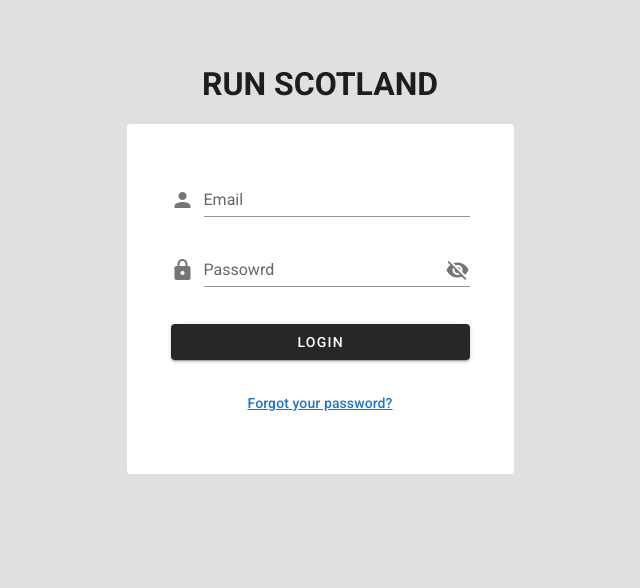
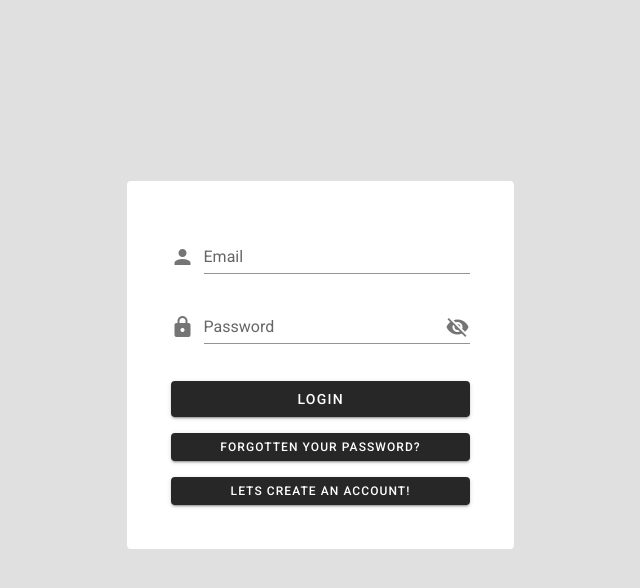
Before and after one commit to SamuelScotts/local-runs, a Vue app: page /login in a window 1280 px wide. Shown: the top 588 px of the page, without its empty margins (320-960 px from the left). Built offline with nearby package versions, Linux system fonts and the light colour scheme; no server answers.

Commit message:
Implemented sign-up ability with Firebase
Implemented sign-up ability with Firebase.  Still likely to amend UI, but functionality is there.

```diff
--- a/src/components/NavBar.vue
+++ b/src/components/NavBar.vue
@@ -6,6 +6,7 @@
         <v-select class="mt-6 mr-6" dense label="Choose your area..." dark solo :items="this.places" v-model="selectedPlace"></v-select>
         <v-autocomplete v-model="enteredRoute" :items="this.places" :search-input.sync="search" cache-items class="mr-6" dark dense hide-details label="Find a route..." solo @keypress.enter="submit()"></v-autocomplete>
         <AddRoute/>
+        <v-btn class="mr-4" @click="$router.push('/dashboard')" dark large>Profile</v-btn>
         <v-btn @click="logout(), $router.push('/login')" dark large>Logout</v-btn>
     </v-app-bar>
   </div>
--- a/src/store/index.js
+++ b/src/store/index.js
@@ -94,6 +94,15 @@ export default new Vuex.Store({
       });
     },
 
+    async register({ dispatch }, form) {
+      // register new user, and sign them in
+      await fb.auth.createUserWithEmailAndPassword(form.email, form.password)
+      const { user } = await fb.auth.signInWithEmailAndPassword(form.email, form.password)
+
+      // fetch user profile and set in state
+      dispatch('fetchUserProfile', user)
+    },
+
     async login({ dispatch }, form) {
       // sign user in
       const { user } = await fb.auth.signInWithEmailAndPassword(form.email, form.password)
@@ -110,7 +119,7 @@ export default new Vuex.Store({
       commit('setUserProfile', userProfile.data())
 
       // change route to dashboard
-      router.push('/')
+      router.push('/').catch(()=>{})
     },
 
     async logout({ commit }) {
@@ -118,7 +127,7 @@ export default new Vuex.Store({
 
       // clear userProfile and redirect to /login
       commit('setUserProfile', {})
-      router.push('/')
+      router.push('/').catch(()=>{})
     }
   },
   modules: {
--- a/src/views/Dashboard.vue
+++ b/src/views/Dashboard.vue
@@ -1,7 +1,8 @@
 <template>
   <div>
     <h1>Dashboard</h1>
-    <v-btn @click="logout()">Logout</v-btn>
+    <v-btn @click="$router.push('/')">Routes</v-btn>
+    <v-btn class="ml-4" @click="logout()">Logout</v-btn>
   </div>
 </template>
 
--- a/src/views/Login.vue
+++ b/src/views/Login.vue
@@ -1,36 +1,66 @@
 <template>
   <v-container>
+
+    <v-row>
+      <v-col cols="12" sm="4"></v-col>
+
+      <v-col cols="12" sm="4">
+        <v-img class="mt-12" src="../assets/localroutes.png" @click="$router.push('/')" style="cursor: pointer"></v-img>
+        <!-- <h1 class="mt-12" align="center" style="cursor: pointer" @click="$router.push('/')">RUN SCOTLAND</h1> -->
+      </v-col>
+
+      <v-col cols="12" sm="4"></v-col>
+    </v-row>
+
     <v-row no-gutters>
       <v-col cols="12" sm="4"></v-col>
-      <v-col cols="12" sm="4">
-        <h1 class="mt-12" align="center" style="cursor: pointer" @click="$router.push('/')">RUN SCOTLAND</h1>
-        <!-- <v-img class="mt-12" src="../assets/localroutes.png" @click="$router.push('/')" style="cursor: pointer"></v-img> -->
+
+      <v-col cols="12" sm="4" v-if="signup">
         <v-card class="pa-8 mt-4" flat>
           <v-form>
             <v-container>
               <v-row>
                 <v-col cols="12" md="12">
                   <v-text-field color="black" prepend-icon="mdi-account" v-model="loginForm.email" label="Email" required></v-text-field>
-                  <v-text-field color="black" v-model="loginForm.password" :append-icon="show1 ? 'mdi-eye' : 'mdi-eye-off'" :type="show1 ? 'text' : 'password'" label="Passowrd" prepend-icon="mdi-lock" @click:append="show1 = !show1"></v-text-field>
-                  <v-btn block class="mt-4" dark @click="login()">Login</v-btn>
-                  <a href="#"><p class="subtitle-2 text-center mt-8">Forgot your password?</p></a>
+                  <v-text-field color="black" v-model="loginForm.password" :append-icon="show1 ? 'mdi-eye' : 'mdi-eye-off'" :type="show1 ? 'text' : 'password'" label="Password" prepend-icon="mdi-lock" @click:append="show1 = !show1"></v-text-field>
+                  <v-btn block class="mt-4" dark @click="register()">Sign-up</v-btn>
+                  <v-btn block class="mt-4" dark small @click="signup=false">I've already got an account...</v-btn>
                 </v-col>
               </v-row>
             </v-container>
           </v-form>
         </v-card>
       </v-col>
+
+      <v-col cols="12" sm="4" v-else>
+        <v-card class="pa-8 mt-4" flat>
+          <v-form>
+            <v-container>
+              <v-row>
+                <v-col cols="12" md="12">
+                  <v-text-field color="black" prepend-icon="mdi-account" v-model="loginForm.email" label="Email" required></v-text-field>
+                  <v-text-field color="black" v-model="loginForm.password" :append-icon="show1 ? 'mdi-eye' : 'mdi-eye-off'" :type="show1 ? 'text' : 'password'" label="Password" prepend-icon="mdi-lock" @click:append="show1 = !show1"></v-text-field>
+                  <v-btn block class="mt-4" dark @click="login()">Login</v-btn>
+                  <v-btn block class="mt-4" dark small>Forgotten your password?</v-btn>
+                  <v-btn block class="mt-4" dark small @click="signup=true">Lets create an account!</v-btn>
+                </v-col>
+              </v-row>
+            </v-container>
+          </v-form>
+        </v-card>
+      </v-col>
+
       <v-col cols="12" sm="4"></v-col>
+
     </v-row>
   </v-container>
-
-
 </template>
 
 <script>
 export default {
   data() {
     return {
+      signup: false,
       show1: false,
       loginForm: {
         email: '',
@@ -45,6 +75,13 @@ export default {
         email: this.loginForm.email,
         password: this.loginForm.password
       })
+    },
+    register(){
+      this.$store.dispatch('register', {
+        email: this.loginForm.email,
+        password: this.loginForm.password
+      })
+      this.signup = false
     }
   },
 }
```
